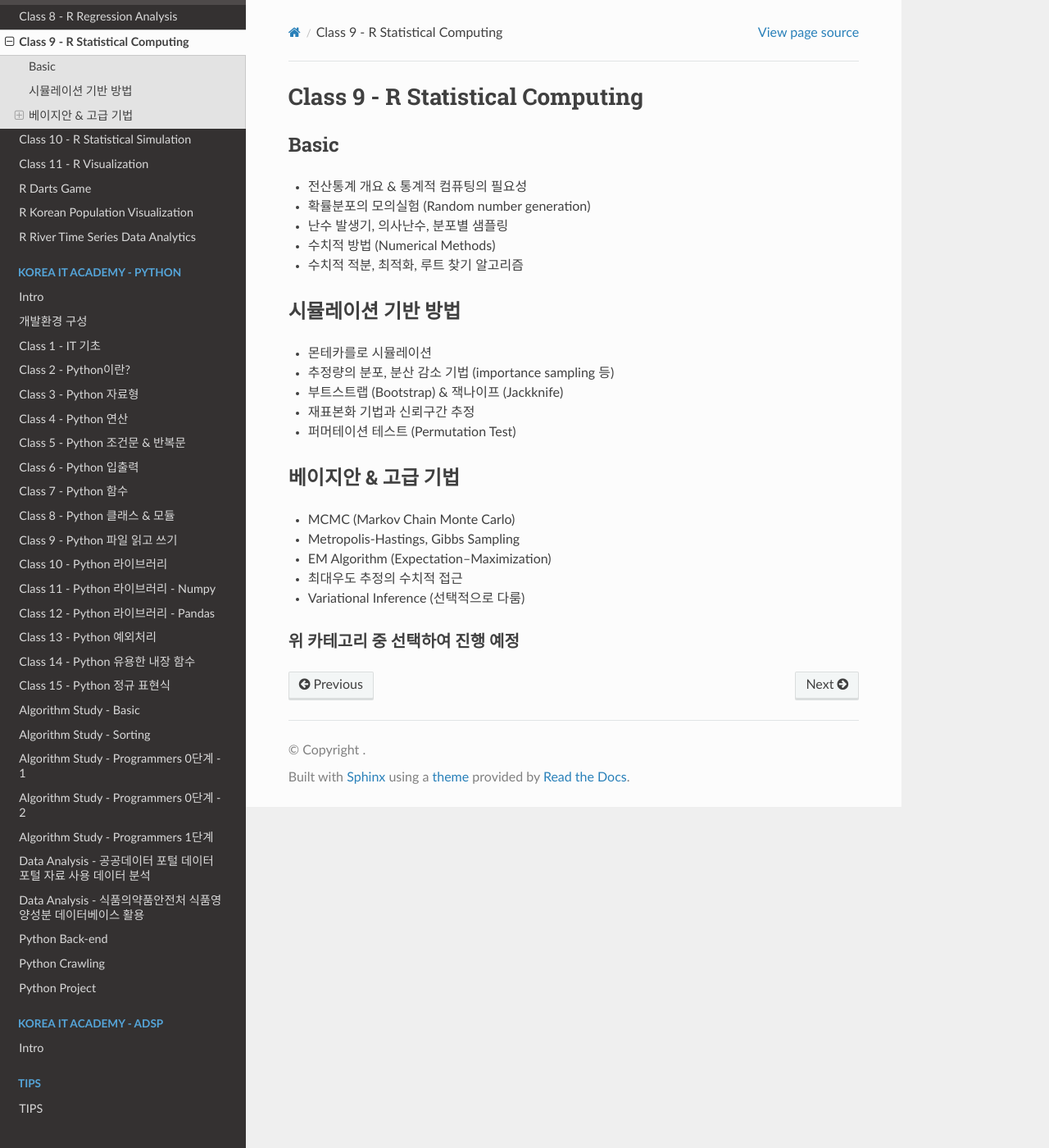
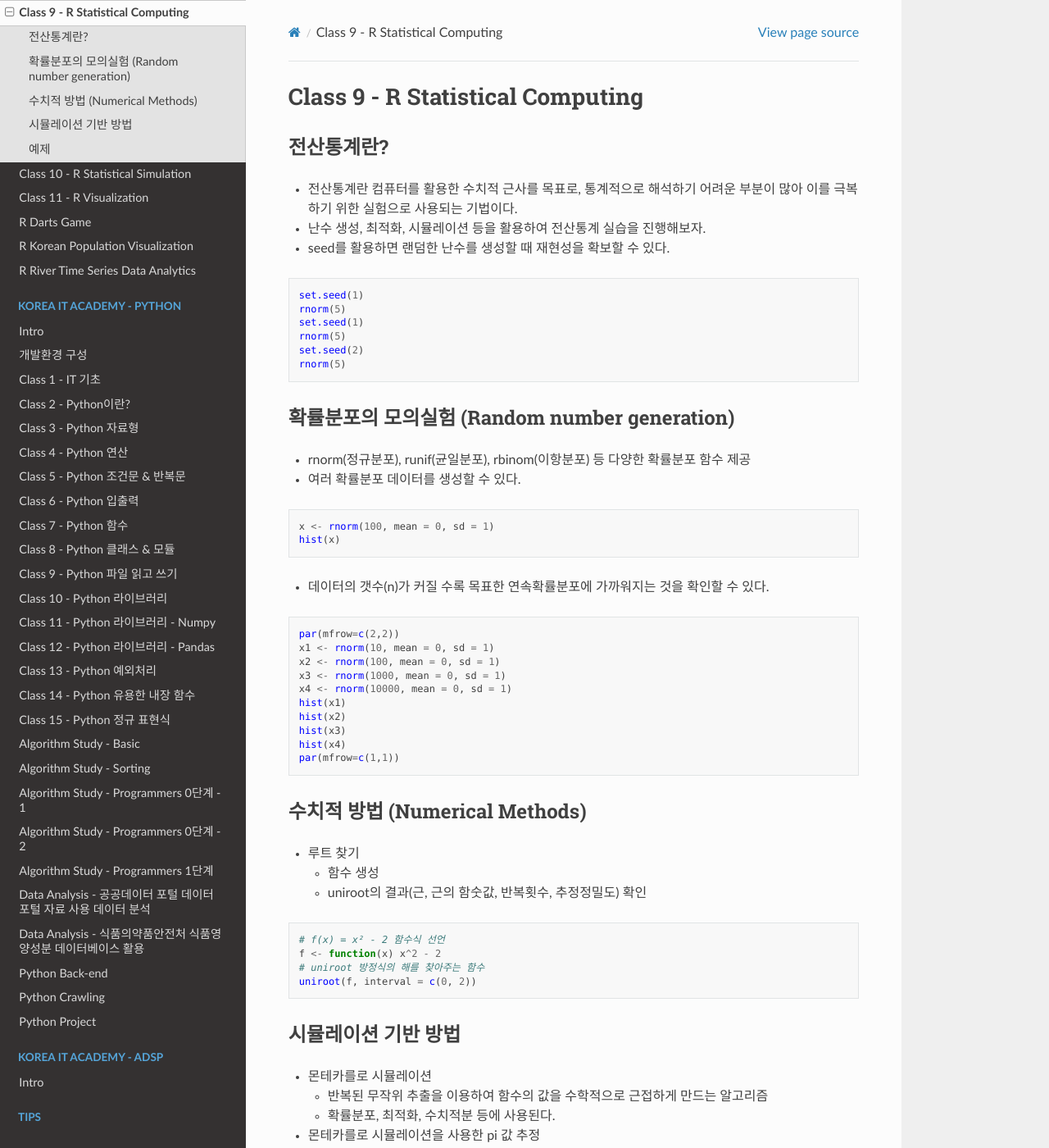
Before and after one commit to JeongSooNa/JeongSooNa-Docs, a Sphinx documentation site: the page built from docs/Korea_IT_Academy-DA/class_9.md, in a window 1280 px wide and 1400 px high. Shown: the whole window at 82% size. Built offline with Sphinx 7.4.7 and the Read the Docs theme 3.1.0, drawn with Linux system fonts in a browser that asks for light colours; pages that are not in the unit, such as notebooks, are missing from menus; some of the changed text lies outside the part shown.

Commit message:
update docs

````diff
--- a/docs/Korea_IT_Academy-DA/class_9.md
+++ b/docs/Korea_IT_Academy-DA/class_9.md
@@ -1,40 +1,125 @@
 # Class 9 - R Statistical Computing
 
-### Basic
+### 전산통계란?
 
-- 전산통계 개요 & 통계적 컴퓨팅의 필요성
+- 전산통계란 컴퓨터를 활용한 수치적 근사를 목표로, 통계적으로 해석하기 어려운 부분이 많아 이를 극복하기 위한 실험으로 사용되는 기법이다.
 
-- 확률분포의 모의실험 (Random number generation)
+- 난수 생성, 최적화, 시뮬레이션 등을 활용하여 전산통계 실습을 진행해보자.
 
-- 난수 발생기, 의사난수, 분포별 샘플링
+- seed를 활용하면 랜덤한 난수를 생성할 때 재현성을 확보할 수 있다.
+```r
+set.seed(1)
+rnorm(5)
+set.seed(1)
+rnorm(5)
+set.seed(2)
+rnorm(5)
+```
 
-- 수치적 방법 (Numerical Methods)
+### 확률분포의 모의실험 (Random number generation)
 
-- 수치적 적분, 최적화, 루트 찾기 알고리즘
+- rnorm(정규분포), runif(균일분포), rbinom(이항분포) 등 다양한 확률분포 함수 제공
+- 여러 확률분포 데이터를 생성할 수 있다.
+
+```r
+x <- rnorm(100, mean = 0, sd = 1)
+hist(x)
+```
+
+- 데이터의 갯수(n)가 커질 수록 목표한 연속확률분포에 가까워지는 것을 확인할 수 있다.
+
+```r
+par(mfrow=c(2,2))
+x1 <- rnorm(10, mean = 0, sd = 1)
+x2 <- rnorm(100, mean = 0, sd = 1)
+x3 <- rnorm(1000, mean = 0, sd = 1)
+x4 <- rnorm(10000, mean = 0, sd = 1)
+hist(x1)
+hist(x2)
+hist(x3)
+hist(x4)
+par(mfrow=c(1,1))
+```
+
+### 수치적 방법 (Numerical Methods)
+
+- 루트 찾기
+    - 함수 생성
+    - uniroot의 결과(근, 근의 함숫값, 반복횟수, 추정정밀도) 확인
+```r
+# f(x) = x² - 2 함수식 선언
+f <- function(x) x^2 - 2
+# uniroot 방정식의 해를 찾아주는 함수
+uniroot(f, interval = c(0, 2))
+```
 
 ### 시뮬레이션 기반 방법
 
 - 몬테카를로 시뮬레이션
+    - 반복된 무작위 추출을 이용하여 함수의 값을 수학적으로 근접하게 만드는 알고리즘
+    - 확률분포, 최적화, 수치적분 등에 사용된다.
 
-- 추정량의 분포, 분산 감소 기법 (importance sampling 등)
+- 몬테카를로 시뮬레이션을 사용한 pi 값 추정
+```r
+monte_carlo <- function(n = 100) {
+  # 1사분면 내 난점 생성
+  x <- runif(n)
+  y <- runif(n)
+  # 원 내부 여부
+  inside <- (x^2 + y^2) <= 1
 
-- 부트스트랩 (Bootstrap) & 잭나이프 (Jackknife)
+  # inside 비율 * 4
+  pi_hat <- 4 * mean(inside)
+  se_hat  <- 4 * sqrt(mean(inside) * (1 - mean(inside)) / n)  # 표준오차 근사
 
-- 재표본화 기법과 신뢰구간 추정
+  # 그림: 단위 정사각형 + 사분원 경계 + 점 색상
+  plot(x, y,
+       pch = 16,
+       col = ifelse(inside, "red", "blue"),
+       xlim = c(0, 1), ylim = c(0, 1), asp = 1)
+  # 사분원 경계 y = sqrt(1 - x^2)
+  xs <- seq(0, 1, length.out = 400)
+  lines(xs, sqrt(1 - xs^2), lwd = 3)
 
-- 퍼머테이션 테스트 (Permutation Test)
+  title(main = sprintf("Monte Carlo π 추정  (n = %d)  →  π̂ = %.5f (± %.5f)",
+                       n, pi_hat, 1.96 * se_hat))
+  legend("bottomleft", pch = 16, col = c("red", "blue"),
+         legend = c("원 내부", "원 외부"), bty = "n")
 
-### 베이지안 & 고급 기법
+  invisible(list(pi_hat = pi_hat, se = se_hat))
+}
 
-- MCMC (Markov Chain Monte Carlo)
+simulate_pi_plot(100)
+simulate_pi_plot(1000)
+simulate_pi_plot(10000)
+```
 
-- Metropolis-Hastings, Gibbs Sampling
+### 예제
 
-- EM Algorithm (Expectation–Maximization)
+- 주사위 던지기 시뮬레이션
+    - 난수 생성(sample)을 통해 주사위를 여러번 던질 수록 확률분포가 균일분포에 근접한다.
+```r
+set.seed(1)
+dice <- sample(1:6, size=1000, replace=TRUE)
+table(dice) / 1000
+barplot(table(dice))
+```
 
-- 최대우도 추정의 수치적 접근
+- [중심극한정리](./class_4.md)
+    - 어떤 분포의 표본평균은 n이 커질 수록 정규분포에 가까워진다.
 
-- Variational Inference (선택적으로 다룸)
+- 로또
+```r
+set.seed(1)
+lotto <- sort(sample(1:45, 6))
+lotto
+```
 
-
-##### 위 카테고리 중 선택하여 진행 예정
+- Random Walk
+    - 난수를 사용해 랜덤한 움직임을 시각화
+```r
+set.seed(1)
+steps <- sample(c(-1, 1), size=100, replace=TRUE)  # -1 or +1
+pos <- cumsum(steps)
+plot(pos, type="l", col="blue", main="1차원 랜덤워크", ylab="위치", xlab="시간")
+```
````
Also changed, not shown: docs/Korea_IT_Academy-DA/class_10.md (+0 -35 lines), docs/Korea_IT_Academy-DA/class_12.md (added, +1 -0 lines).
